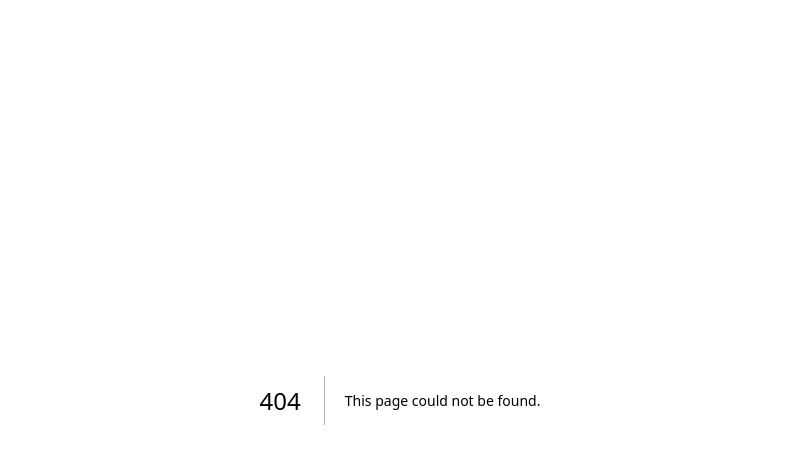
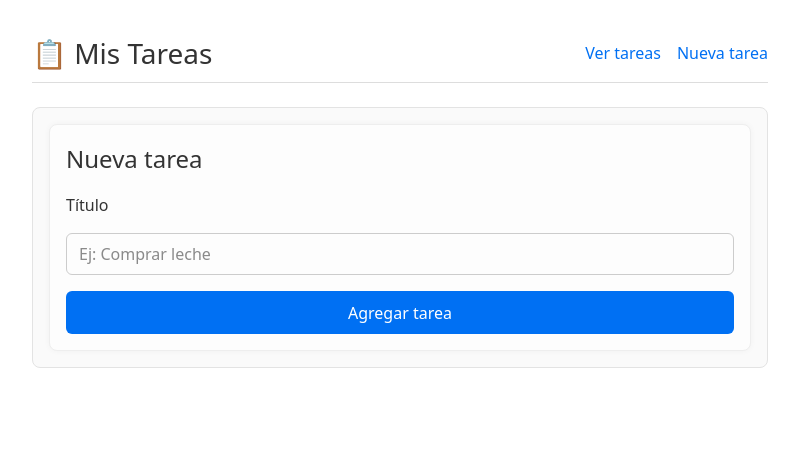
Before and after one commit to bcrsp/my-hexagonal-app, a Next.js app: page /tasks/create in a window 1280 px wide. Before the commit this address had no page. Shown: the top 464 px of the page, without its empty margins (240-1039 px from the left). Built offline with nearby package versions, Linux system fonts and the light colour scheme.

Commit message:
add tasks create page and layout

```diff
--- /dev/null
+++ b/src/app/tasks/create/page.css
@@ -0,0 +1,13 @@
+.create-task {
+  padding: 1rem;
+  background-color: #fdfdfd;
+  border: 1px solid #eee;
+  border-radius: 8px;
+  box-shadow: 0 0 6px rgba(0, 0, 0, 0.04);
+}
+
+.create-task__title {
+  margin-bottom: 1rem;
+  font-size: 1.5rem;
+  color: #333;
+}
--- /dev/null
+++ b/src/app/tasks/create/page.tsx
@@ -0,0 +1,11 @@
+import TaskForm from "@/app/ui/components/TaskForm";
+import "./page.css";
+
+export default function page() {
+  return (
+     <section className="create-task">
+      <h2 className="create-task__title">Nueva tarea</h2>
+      <TaskForm />
+    </section>
+  );
+}
```
